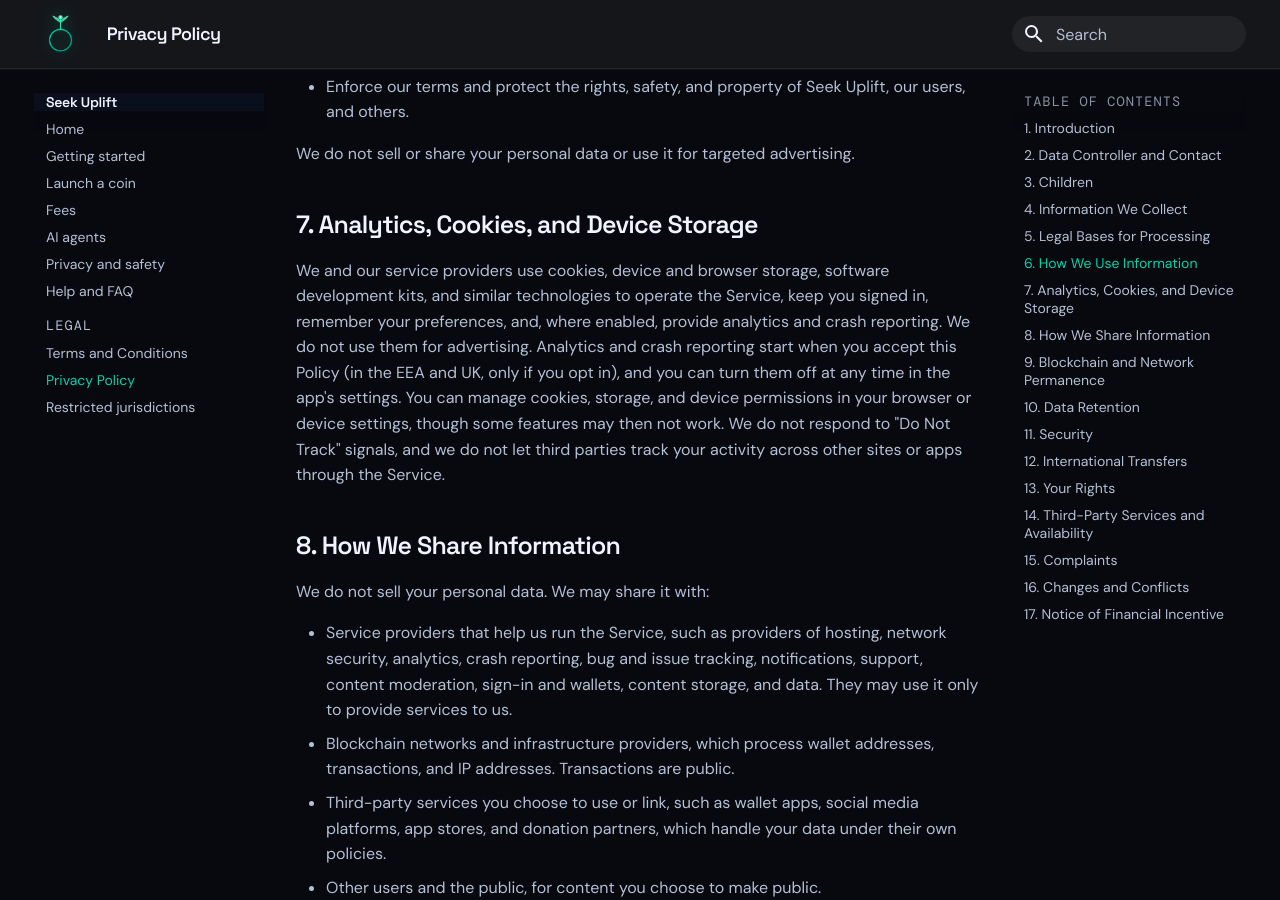
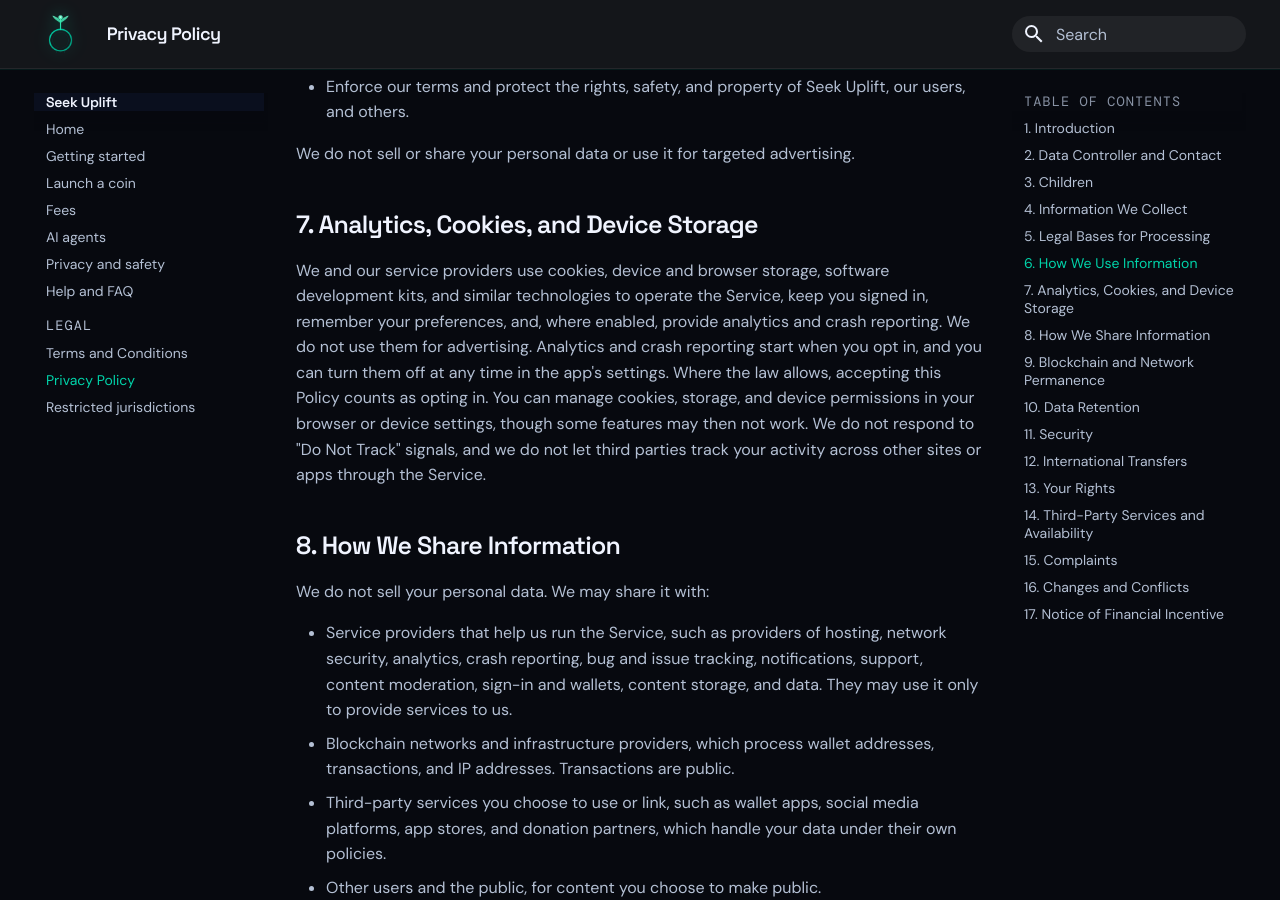
Before and after one commit to seekuplift/help-center-wiki, an MkDocs documentation site: the page built from docs/privacy-policy.md, in a window 1280 px wide and 900 px high, scrolled down 2316 px. Built offline with MkDocs 1.6.1 and Material for MkDocs 9.7.7, drawn with Linux system fonts in a browser that asks for light colours; some web fonts are replaced; comment, search, counter and statistics services are not loaded.

Commit message:
docs(wiki): Privacy Policy §7: acceptance counts as analytics opt-in where the law allows
Co-Authored-By: Claude Opus 5.5 <noreply@anthropic.com>
Claude-Session: https://claude.ai/code/session_01JvGPQRGaLmzsWGuU97FtAA

```diff
--- a/docs/privacy-policy.md
+++ b/docs/privacy-policy.md
@@ -57,7 +57,7 @@ We do not sell or share your personal data or use it for targeted advertising.
 
 ## 7. Analytics, Cookies, and Device Storage
 
-We and our service providers use cookies, device and browser storage, software development kits, and similar technologies to operate the Service, keep you signed in, remember your preferences, and, where enabled, provide analytics and crash reporting. We do not use them for advertising. Analytics and crash reporting start when you accept this Policy (in the EEA and UK, only if you opt in), and you can turn them off at any time in the app's settings. You can manage cookies, storage, and device permissions in your browser or device settings, though some features may then not work. We do not respond to "Do Not Track" signals, and we do not let third parties track your activity across other sites or apps through the Service.
+We and our service providers use cookies, device and browser storage, software development kits, and similar technologies to operate the Service, keep you signed in, remember your preferences, and, where enabled, provide analytics and crash reporting. We do not use them for advertising. Analytics and crash reporting start when you opt in, and you can turn them off at any time in the app's settings. Where the law allows, accepting this Policy counts as opting in. You can manage cookies, storage, and device permissions in your browser or device settings, though some features may then not work. We do not respond to "Do Not Track" signals, and we do not let third parties track your activity across other sites or apps through the Service.
 
 ## 8. How We Share Information
 
```
